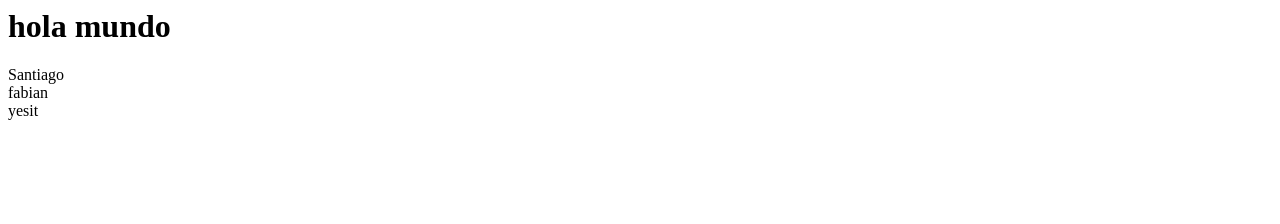
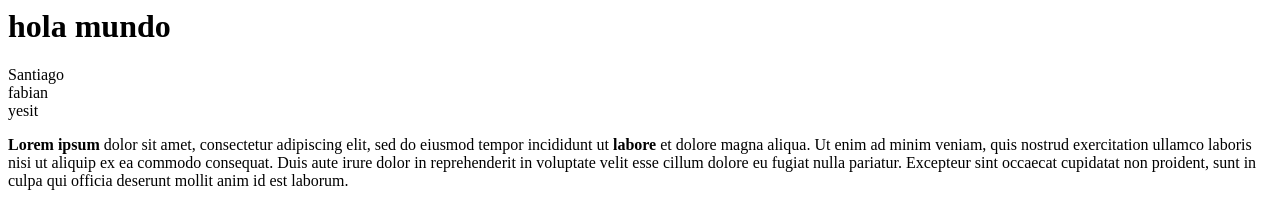
Before and after one commit to Yesidjod/ProyectoPca, a plain HTML site: page index.html in a window 1280 px wide. Drawn offline with Linux system fonts and the light colour scheme.

Commit message:
agregando texto

```diff
--- a/index.html
+++ b/index.html
@@ -11,7 +11,16 @@
       Santiago<br>
       fabian<br>
       yesit<br>
+    </p>
 
+    <p>
+       <strong>Lorem ipsum</strong> dolor sit amet, consectetur adipiscing elit, sed do eiusmod
+        tempor incididunt ut <strong>labore</strong> et dolore magna aliqua. Ut enim ad minim veniam,
+         quis nostrud exercitation ullamco laboris nisi ut aliquip ex ea commodo
+         consequat. Duis aute irure dolor in reprehenderit in voluptate velit esse cillum
+         dolore eu fugiat nulla pariatur. Excepteur sint occaecat cupidatat non proident,
+         sunt in culpa qui officia deserunt mollit anim id est laborum.
     </p>
+
 </body>
 </html>
```
